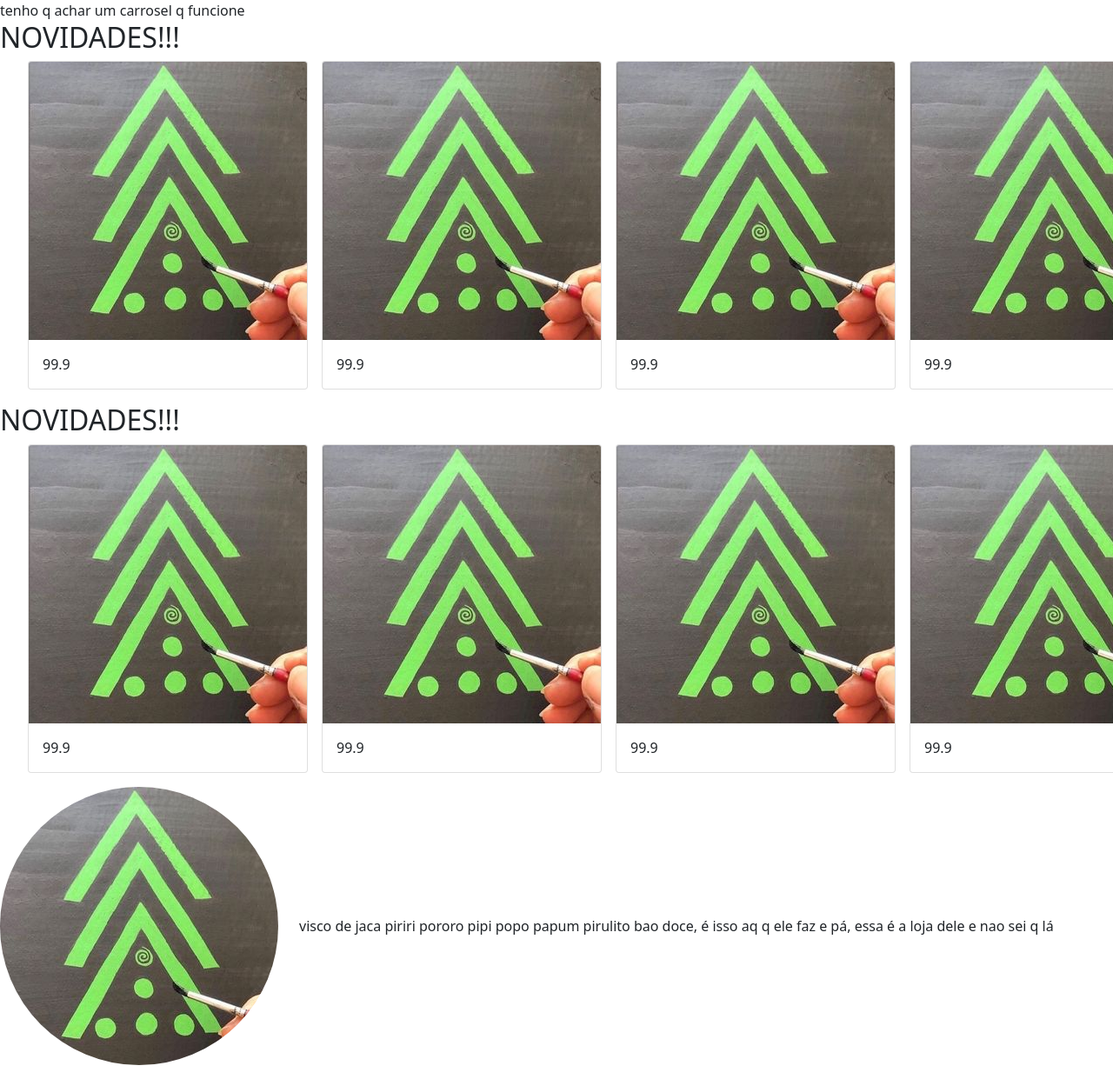
After one commit to DSM2SEM2024/100esperanca, a PHP site: page /assets/js/pages/home/home.html in a window 1280 px wide. The commit adds this page. Shown: the whole page at 87% size. Run offline with PHP 8.4, Linux system fonts and the light colour scheme.

Commit message:
CHORE: inicio da construçao da pagina home

```diff
--- a/FrontEnd/assets/css/teamplate.css
+++ b/FrontEnd/assets/css/teamplate.css
@@ -4,8 +4,11 @@
     box-shadow: none;
     text-decoration: none;
 }
-html,body{
+body{
     height: 100vh;
+    display: flex;
+    flex-direction: column;
+    align-items: stretch;
 }
 footer{
     background-color: #5ABC49;
--- a/FrontEnd/assets/js/pages/create_user.js
+++ b/FrontEnd/assets/js/pages/create_user.js
@@ -2,7 +2,7 @@ import { getOrCreateMainElement } from "../components/main";
 
 export function criarUsuarioHtml() {
     const criarUsuario = `
-<form class="w-0">
+<form class="h-50">
     <div class="container">
         <div class="form-group col">
         <label for="nome">nome</label>
@@ -27,7 +27,7 @@ export function criarUsuarioHtml() {
 </form>
 
 
-<form>
+<form class="h-50">
 
    <div class="form-row d-flex">
         <div class="col">
@@ -71,6 +71,6 @@ export function criarUsuarioHtml() {
 -->
 `;
     const main = getOrCreateMainElement();
-    main.classList = "d-flex flex-wrap p-1 h-100 justify-content-center"
+    main.classList = "h-100 d-flex flex-wrap justify-content-center"
     main.innerHTML = criarUsuario;
 }
--- /dev/null
+++ b/FrontEnd/assets/js/pages/home/home.html
@@ -0,0 +1,151 @@
+<!DOCTYPE html>
+<html lang="en">
+
+<head>
+    <meta charset="UTF-8">
+    <meta name="viewport" content="width=device-width, initial-scale=1.0">
+    <title>Document</title>
+    <link href="https://cdn.jsdelivr.net/npm/bootstrap@5.0.2/dist/css/bootstrap.min.css" rel="stylesheet" integrity="sha384-EVSTQN3/azprG1Anm3QDgpJLIm9Nao0Yz1ztcQTwFspd3yD65VohhpuuCOmLASjC" crossorigin="anonymous">
+</head>
+
+<body>
+    <main>
+
+       <section>
+        tenho q achar um carrosel q funcione
+       </section>
+
+
+        <section class="d-block" id="products-row">
+            <section id="products-title">
+                <h2>NOVIDADES!!!</h2>
+            </section>
+                <section class="overflow-auto position-relative" id="products-content">
+                    <ul class="d-flex flex-row gap-3">
+                        <li class="card flex-shrink-0">
+                            <img src="../../../imgs/visgo.jpg" class="card-img-top" alt="...">
+
+                            <div class="card-body">
+                                <p class="card-text">99.9</p>
+                            </div>
+                        </li>
+
+                        <li class="card flex-shrink-0">
+                            <img src="../../../imgs/visgo.jpg" class="card-img-top" alt="...">
+
+                            <div class="card-body">
+                                <p class="card-text">99.9</p>
+                            </div>
+                        </li>
+
+
+                        <li class="card flex-shrink-0">
+                            <img src="../../../imgs/visgo.jpg" class="card-img-top" alt="...">
+
+                            <div class="card-body">
+                                <p class="card-text">99.9</p>
+                            </div>
+                        </li>
+
+                        <li class="card flex-shrink-0">
+                            <img src="../../../imgs/visgo.jpg" class="card-img-top" alt="...">
+
+                            <div class="card-body">
+                                <p class="card-text">99.9</p>
+                            </div>
+                        </li>
+
+                        <li class="card flex-shrink-0">
+                            <img src="../../../imgs/visgo.jpg" class="card-img-top" alt="...">
+
+                            <div class="card-body">
+                                <p class="card-text">99.9</p>
+                            </div>
+                        </li>
+
+                        <li class="card flex-shrink-0">
+                            <img src="../../../imgs/visgo.jpg" class="card-img-top" alt="...">
+
+                            <div class="card-body">
+                                <p class="card-text">99.9</p>
+                            </div>
+                        </li>
+                    </ul>
+                </section>
+            </section>
+        </section>
+        <section class="d-block" id="products-row">
+            <section id="products-title">
+                <h2>NOVIDADES!!!</h2>
+            </section>
+                <section class="overflow-auto position-relative" id="products-content">
+                    <ul class="d-flex flex-row gap-3">
+                        <li class="card flex-shrink-0">
+                            <img src="../../../imgs/visgo.jpg" class="card-img-top" alt="...">
+
+                            <div class="card-body">
+                                <p class="card-text">99.9</p>
+                            </div>
+                        </li>
+
+                        <li class="card flex-shrink-0">
+                            <img src="../../../imgs/visgo.jpg" class="card-img-top" alt="...">
+
+                            <div class="card-body">
+                                <p class="card-text">99.9</p>
+                            </div>
+                        </li>
+
+
+                        <li class="card flex-shrink-0">
+                            <img src="../../../imgs/visgo.jpg" class="card-img-top" alt="...">
+
+                            <div class="card-body">
+                                <p class="card-text">99.9</p>
+                            </div>
+                        </li>
+
+                        <li class="card flex-shrink-0">
+                            <img src="../../../imgs/visgo.jpg" class="card-img-top" alt="...">
+
+                            <div class="card-body">
+                                <p class="card-text">99.9</p>
+                            </div>
+                        </li>
+
+                        <li class="card flex-shrink-0">
+                            <img src="../../../imgs/visgo.jpg" class="card-img-top" alt="...">
+
+                            <div class="card-body">
+                                <p class="card-text">99.9</p>
+                            </div>
+                        </li>
+
+                        <li class="card flex-shrink-0">
+                            <img src="../../../imgs/visgo.jpg" class="card-img-top" alt="...">
+
+                            <div class="card-body">
+                                <p class="card-text">99.9</p>
+                            </div>
+                        </li>
+                    </ul>
+                </section>
+            </section>
+
+
+
+        <section class="about d-flex align-items-center">
+            <figure class="">
+                <img src="../../../imgs/visgo.jpg" alt="visgo de jaca" class="rounded-circle">
+            </figure>
+
+          <section class="about-body h-100">
+                <p class="ps-4 text-center text-wrap">
+                    visco de jaca piriri pororo pipi popo papum pirulito bao doce, é isso aq q ele faz e pá, essa é a loja dele e nao sei q lá
+                </p>
+        </section>
+        </section>
+    </main>
+</body>
+
+</html>
--- a/FrontEnd/assets/js/pages/login_screen.js
+++ b/FrontEnd/assets/js/pages/login_screen.js
@@ -26,7 +26,7 @@ export function telaLoginHtml() {
             </section>
     `;
     const main = getOrCreateMainElement();
-    main.classList = "d-flex p-1 h-50 justify-content-center align-items-center"
+    main.classList = "d-flex p-1 h-100 justify-content-center align-items-center"
     main.innerHTML = telaLogin;
 
 const loginContainer = document.querySelector('.login-container');
```
Also changed, not shown: FrontEnd/assets/imgs/download.jpg (added).
